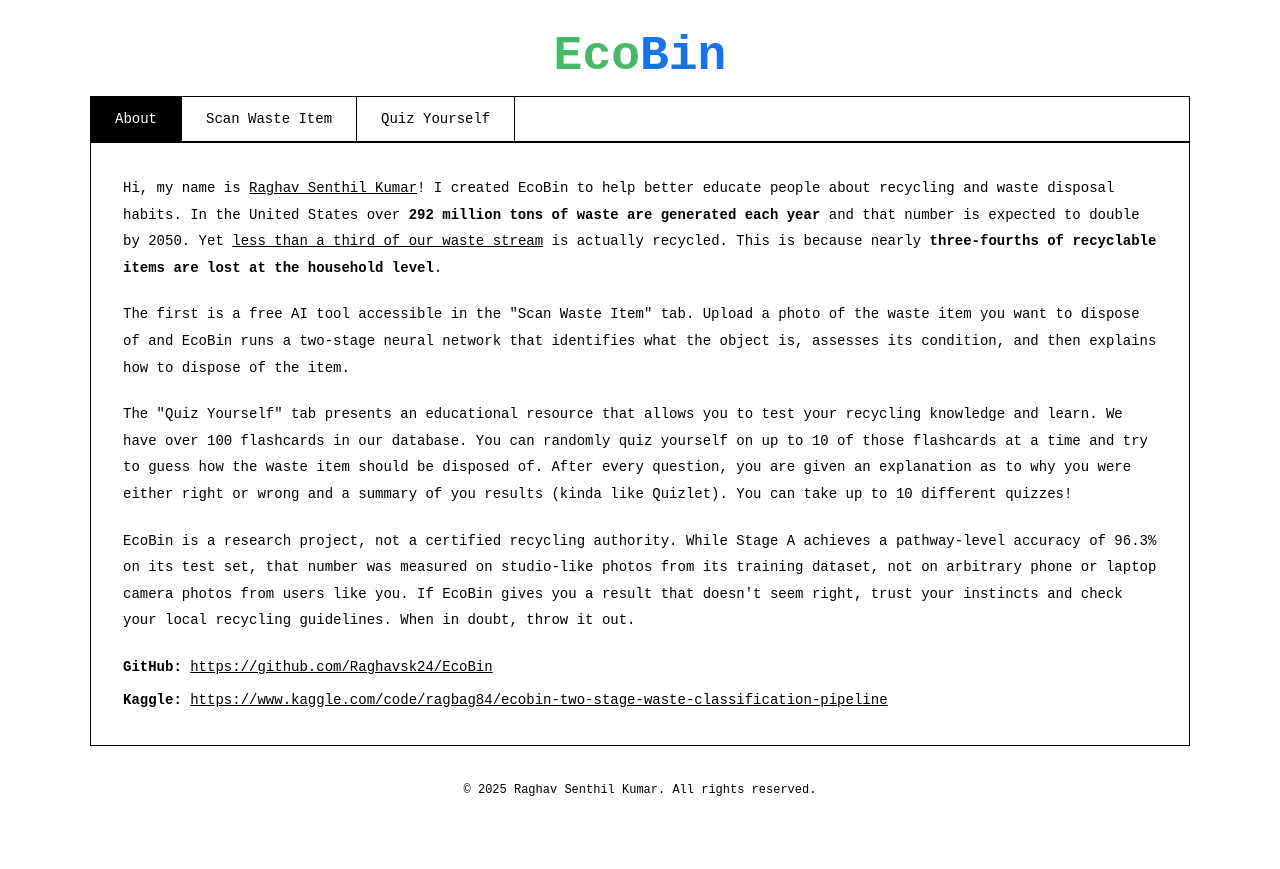
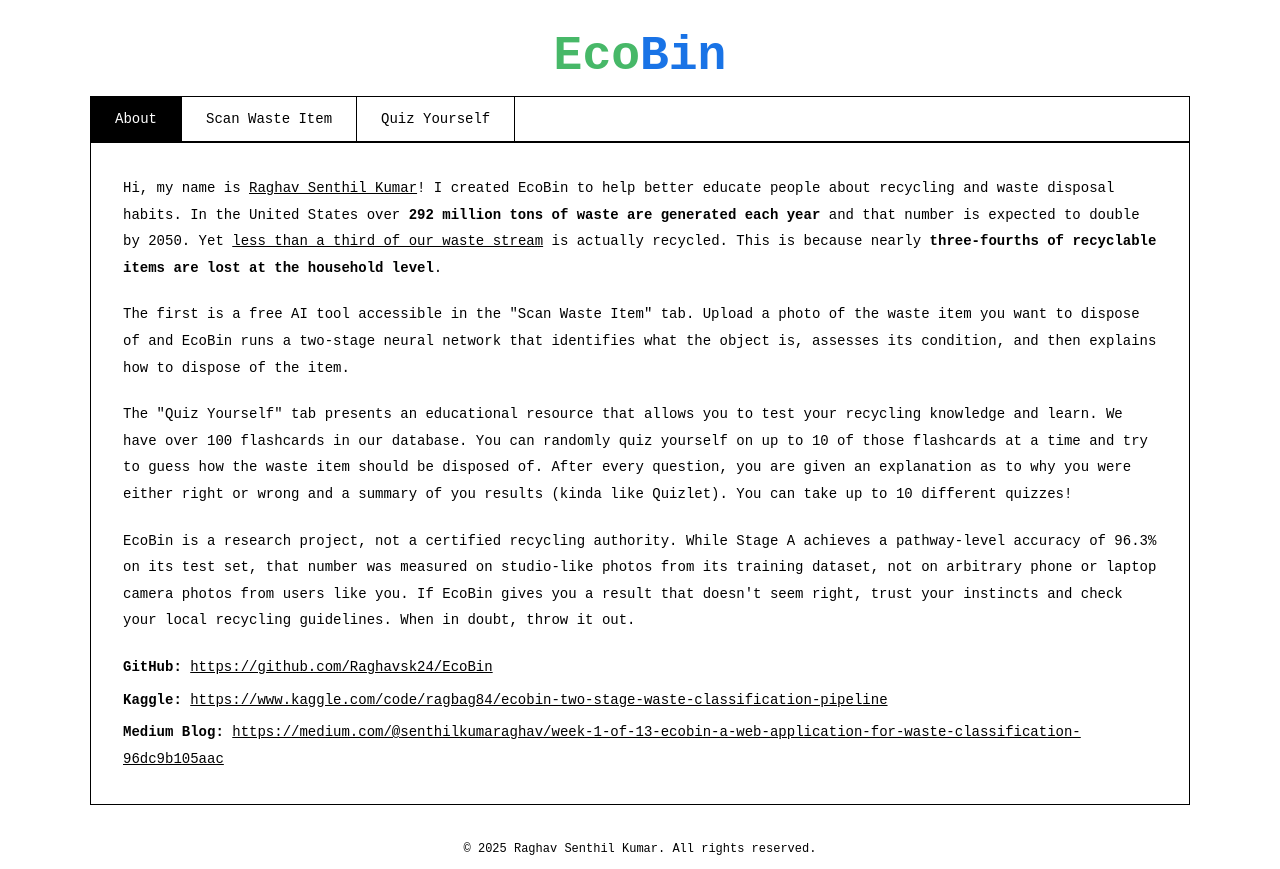
Before and after one commit to Raghavsk24/EcoBin, a Next.js app in the folder web/: page / in a window 1280 px wide. Before the commit the page ends 810 px from the top, so only its background shows below. Built offline with nearby package versions, Linux system fonts and the light colour scheme; no server answers.

Commit message:
Added Medium Blog to About Tab

```diff
--- a/web/components/AboutTab.tsx
+++ b/web/components/AboutTab.tsx
@@ -67,6 +67,17 @@ export default function AboutTab() {
             https://www.kaggle.com/code/ragbag84/ecobin-two-stage-waste-classification-pipeline
           </a>
         </p>
+        <p>
+          <strong>Medium Blog:</strong>{' '}
+          <a
+            href="https://medium.com/@senthilkumaraghav/week-1-of-13-ecobin-a-web-application-for-waste-classification-96dc9b105aac"
+            target="_blank"
+            rel="noopener noreferrer"
+            className="underline"
+          >
+            https://medium.com/@senthilkumaraghav/week-1-of-13-ecobin-a-web-application-for-waste-classification-96dc9b105aac
+          </a>
+        </p>
       </div>
     </div>
   );
```
